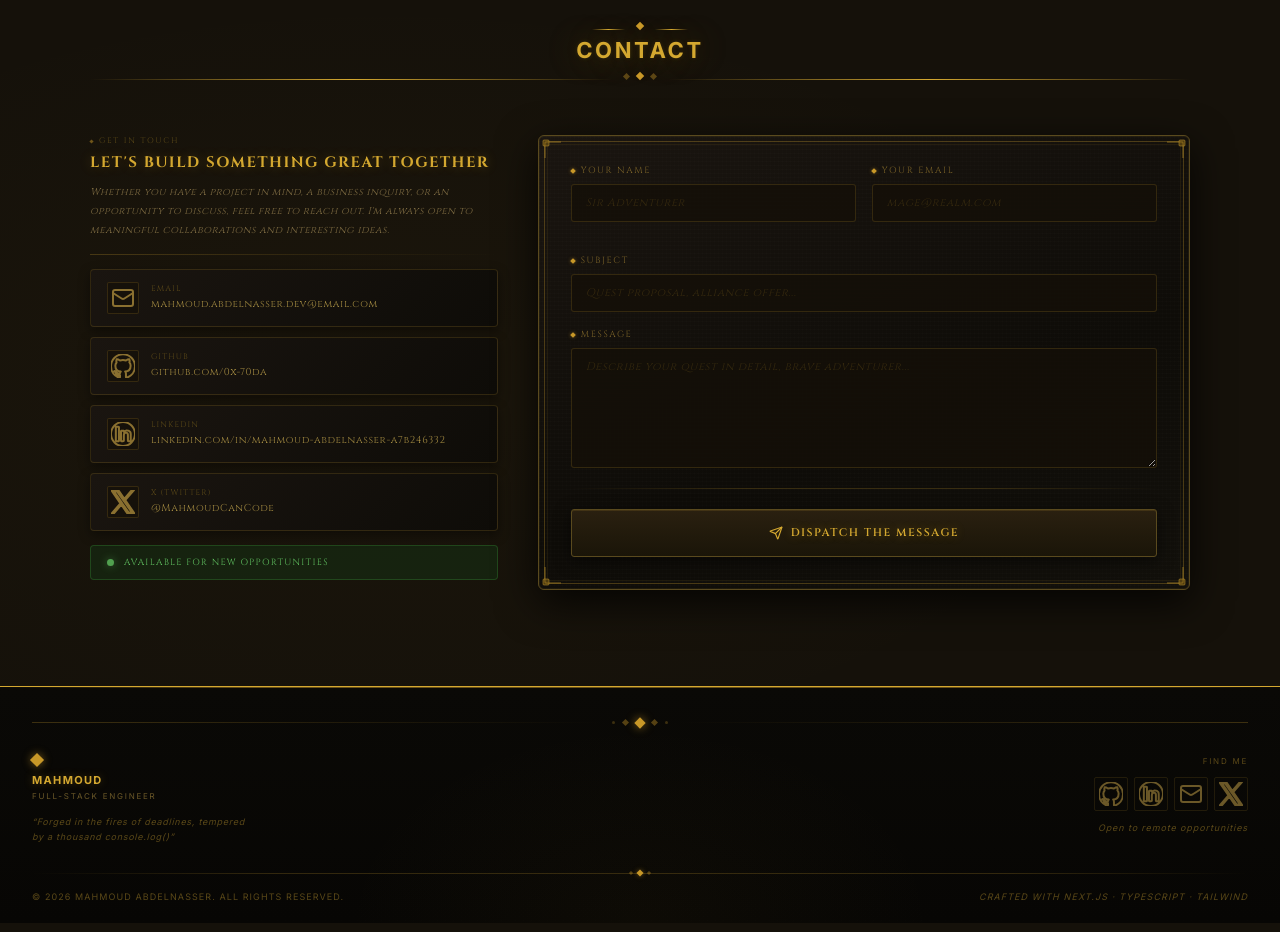
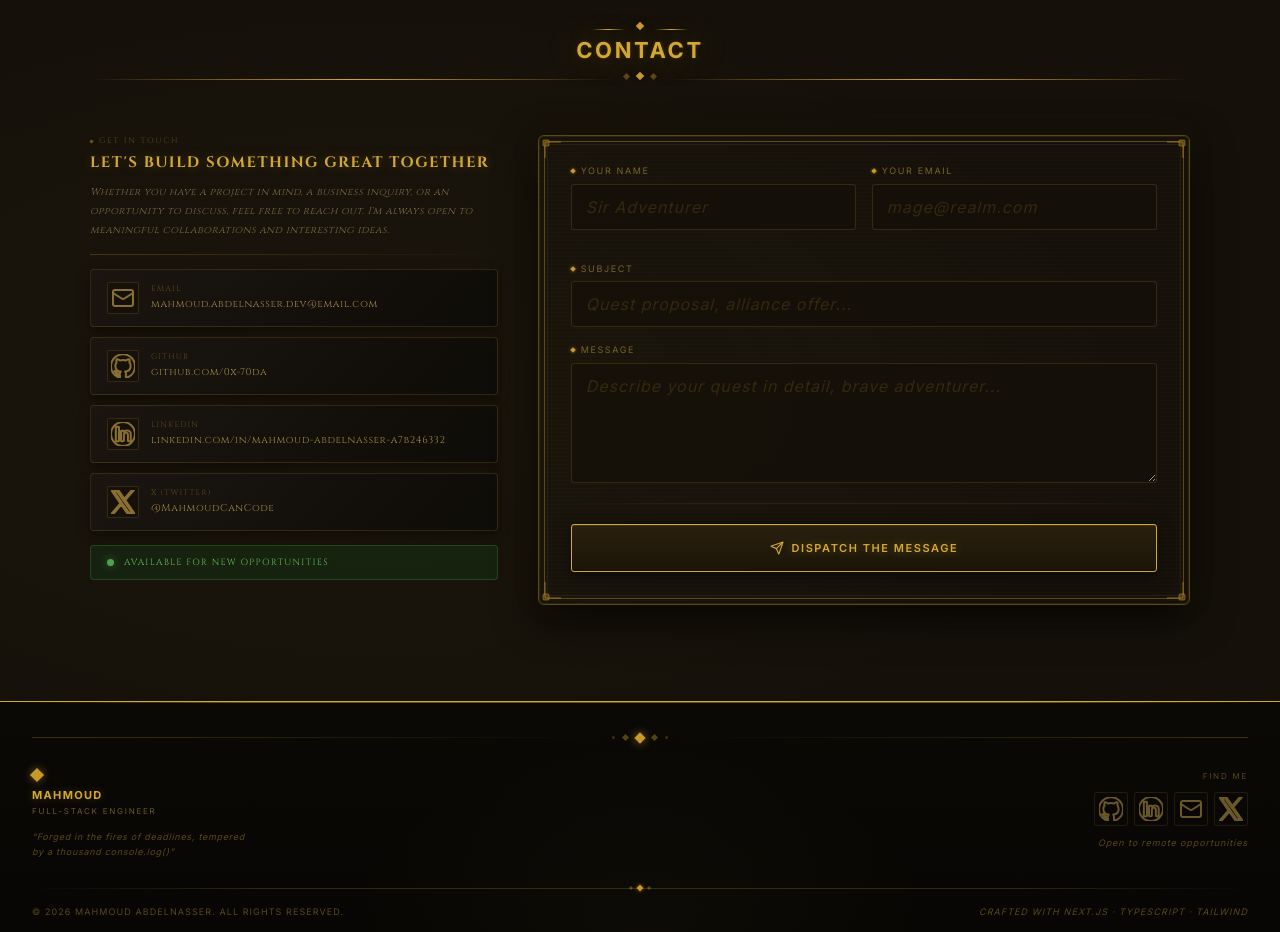
Before and after one commit to 0x-70da/portfolio, a Next.js app: page / in a window 1280 px wide. Shown: the part 3780-4712 px from the top of the page. Built offline with nearby package versions, Linux system fonts and the light colour scheme.

Commit message:
Refactor ContactForm component for improved styling consistency and code readability

```diff
--- a/components/feature-components/ContactForm.tsx
+++ b/components/feature-components/ContactForm.tsx
@@ -10,8 +10,8 @@ import { cn } from "@/lib/utils";
 // ── Schema ────────────────────────────────────────────────────────────────────
 
 const contactSchema = z.object({
-  name:    z.string().min(2, "Your name must be at least 2 characters"),
-  email:   z.string().email("A valid scroll address is required"),
+  name: z.string().min(2, "Your name must be at least 2 characters"),
+  email: z.string().email("A valid scroll address is required"),
   subject: z.string().min(3, "Subject must be at least 3 characters"),
   message: z.string().min(20, "Your message must be at least 20 characters"),
 });
@@ -26,13 +26,16 @@ function CornerOrnament() {
       <path
         d="M2 18 L2 2 L18 2"
         fill="none"
-        stroke="rgba(180,140,40,0.7)"
+        className="stroke-(--alpha-a70)"
         strokeWidth="1"
       />
       <rect
-        x="0" y="0" width="6" height="6" rx="1"
-        fill="rgba(120,90,20,0.6)"
-        stroke="rgba(180,140,40,0.7)"
+        x="0"
+        y="0"
+        width="6"
+        height="6"
+        rx="1"
+        className="fill-(--alpha-ornament-a60) stroke-(--alpha-a70)"
         strokeWidth="0.8"
       />
     </svg>
@@ -41,8 +44,8 @@ function CornerOrnament() {
 
 function FieldLabel({ children }: { children: React.ReactNode }) {
   return (
-    <label className="cf-label">
-      <span className="cf-label-gem" />
+    <label className="flex items-center gap-1.5 font-heading text-wow-xs tracking-[0.18em] uppercase text-ink-light">
+      <span className="w-1 h-1 rotate-45 shrink-0 inline-block bg-accent shadow-glow-subtle" />
       {children}
     </label>
   );
@@ -50,20 +53,32 @@ function FieldLabel({ children }: { children: React.ReactNode }) {
 
 function FieldError({ message }: { message?: string }) {
   if (!message) return null;
-  return <span className="cf-error">✦ {message}</span>;
+  return (
+    <span className="font-heading text-2xs tracking-widest text-intern-text">
+      ✦ {message}
+    </span>
+  );
 }
 
 function SuccessState() {
   return (
-    <div className="cf-success">
-      <div className="cf-success-gem" />
-      <p className="cf-success-title">Your scroll has been dispatched!</p>
-      <p className="cf-success-sub">
+    <div className="flex flex-col items-center gap-2.5 px-5 py-8 text-center">
+      <div className="w-2.5 h-2.5 rotate-45 bg-success shadow-glow-success-12-a60" />
+      <p className="font-heading text-wow-xl font-bold tracking-widest uppercase text-success-text-muted [text-shadow:0_0_10px_var(--color-success-text-muted)]">
+        Your scroll has been dispatched!
+      </p>
+      <p className="font-heading text-wow-xs tracking-widest italic text-success-text-muted/80">
         I shall respond within 1–2 business days, brave adventurer.
       </p>
     </div>
   );
 }
+
+const fieldClassName =
+  "w-full rounded-[3px] border bg-[rgba(20,16,8,0.8)] px-3.5 py-2.5 font-heading text-wow-md tracking-[0.06em] text-primary caret-accent outline-none transition-[border-color,box-shadow] duration-200 placeholder:italic placeholder:text-alpha-a20 focus:border-alpha-a45 focus:shadow-input";
+
+const submitClassName =
+  "group relative inline-flex items-center justify-center gap-2 w-full h-12 px-8 rounded-[3px] font-heading text-wow-md font-semibold tracking-[0.14em] uppercase cursor-pointer overflow-hidden [background:var(--surface-button)] text-primary border border-border-primary shadow-btn text-shadow-primary transition-[border-color,box-shadow] duration-200 hover:border-ink-light hover:shadow-btn-hover disabled:opacity-60 disabled:cursor-not-allowed after:content-[''] after:absolute after:inset-0 after:pointer-events-none after:opacity-0 after:transition-opacity after:duration-150 after:bg-[linear-gradient(105deg,transparent_35%,var(--alpha-a10)_50%,transparent_65%)] after:bg-size-[200%_100%] after:bg-[-100%_0] hover:after:opacity-100 hover:after:animate-[cf-shimmer_0.8s_ease_forwards]";
 
 // ── Main component ────────────────────────────────────────────────────────────
 
@@ -78,90 +93,116 @@ export function ContactForm() {
     resolver: zodResolver(contactSchema),
   });
 
-  const onSubmit = async (_data: ContactFormData) => {
+  const onSubmit = async (data: ContactFormData) => {
     // TODO: wire up to Server Action later
+    void data;
     await new Promise((r) => setTimeout(r, 800));
     setSubmitted(true);
   };
 
   return (
-    <div className="cf-shell">
-      {/* frames */}
-      <div className="cf-frame-outer" />
-      <div className="cf-frame-inner" />
+    <div className="relative w-full h-full overflow-hidden rounded-md border border-ink-dark bg-surface-card shadow-card px-8 pt-7 pb-8 before:content-[''] before:absolute before:inset-0 before:rounded-md before:pointer-events-none before:z-0 before:bg-[repeating-linear-gradient(0deg,transparent,transparent_3px,var(--alpha-white-a012)_3px,var(--alpha-white-a012)_4px),repeating-linear-gradient(90deg,transparent,transparent_3px,var(--alpha-white-a008)_3px,var(--alpha-white-a008)_4px)]">
+      <div className="absolute inset-1.25 rounded-sm pointer-events-none z-10 border border-alpha-a45" />
+      <div className="absolute inset-2 rounded-[3px] pointer-events-none z-10 border border-alpha-a10" />
 
-      {/* corners */}
-      <div className="cf-corner cf-corner-tl"><CornerOrnament /></div>
-      <div className="cf-corner cf-corner-tr"><CornerOrnament /></div>
-      <div className="cf-corner cf-corner-bl"><CornerOrnament /></div>
-      <div className="cf-corner cf-corner-br"><CornerOrnament /></div>
+      <div className="absolute top-1 left-1 w-5 h-5 z-20 pointer-events-none">
+        <CornerOrnament />
+      </div>
+      <div className="absolute top-1 right-1 w-5 h-5 z-20 pointer-events-none scale-x-[-1]">
+        <CornerOrnament />
+      </div>
+      <div className="absolute bottom-1 left-1 w-5 h-5 z-20 pointer-events-none scale-y-[-1]">
+        <CornerOrnament />
+      </div>
+      <div className="absolute bottom-1 right-1 w-5 h-5 z-20 pointer-events-none scale-[-1]">
+        <CornerOrnament />
+      </div>
 
-      <div className="cf-content">
+      <div className="relative z-20">
         {submitted ? (
           <SuccessState />
         ) : (
           <form onSubmit={handleSubmit(onSubmit)} noValidate>
-
             {/* name + email */}
-            <div className="cf-row">
-              <div className="cf-field">
+            <div className="grid grid-cols-2 max-[480px]:grid-cols-1 gap-4 mb-4">
+              <div className="flex flex-col gap-1.5 mb-4">
                 <FieldLabel>Your Name</FieldLabel>
                 <input
                   {...register("name")}
                   type="text"
                   placeholder="Sir Adventurer"
-                  className={cn("cf-input", errors.name && "cf-input-error")}
+                  className={cn(
+                    fieldClassName,
+                    errors.name
+                      ? "border-intern-border-a30"
+                      : "border-alpha-a20",
+                  )}
                 />
                 <FieldError message={errors.name?.message} />
               </div>
 
-              <div className="cf-field">
+              <div className="flex flex-col gap-1.5 mb-4">
                 <FieldLabel>Your Email</FieldLabel>
                 <input
                   {...register("email")}
                   type="email"
                   placeholder="mage@realm.com"
-                  className={cn("cf-input", errors.email && "cf-input-error")}
+                  className={cn(
+                    fieldClassName,
+                    errors.email
+                      ? "border-intern-border-a30"
+                      : "border-alpha-a20",
+                  )}
                 />
                 <FieldError message={errors.email?.message} />
               </div>
             </div>
 
             {/* subject */}
-            <div className="cf-field">
+            <div className="flex flex-col gap-1.5 mb-4">
               <FieldLabel>Subject</FieldLabel>
               <input
                 {...register("subject")}
                 type="text"
                 placeholder="Quest proposal, alliance offer..."
-                className={cn("cf-input", errors.subject && "cf-input-error")}
+                className={cn(
+                  fieldClassName,
+                  errors.subject
+                    ? "border-intern-border-a30"
+                    : "border-alpha-a20",
+                )}
               />
               <FieldError message={errors.subject?.message} />
             </div>
 
             {/* message */}
-            <div className="cf-field">
+            <div className="flex flex-col gap-1.5 mb-4">
               <FieldLabel>Message</FieldLabel>
               <textarea
                 {...register("message")}
                 placeholder="Describe your quest in detail, brave adventurer..."
-                className={cn("cf-textarea", errors.message && "cf-input-error")}
+                className={cn(
+                  fieldClassName,
+                  "resize-y min-h-30",
+                  errors.message
+                    ? "border-intern-border-a30"
+                    : "border-alpha-a20",
+                )}
               />
               <FieldError message={errors.message?.message} />
             </div>
 
-            <div className="cf-divider" />
+            <div className="w-full h-px my-5 bg-line-primary" />
 
             {/* submit */}
             <button
               type="submit"
               disabled={isSubmitting}
-              className="cf-submit"
+              className={submitClassName}
             >
-              <Send className="w-[14px] h-[14px]" />
+              <Send className="w-3.5 h-3.5 shrink-0" />
               {isSubmitting ? "Dispatching..." : "Dispatch the Message"}
             </button>
-
           </form>
         )}
       </div>
```
